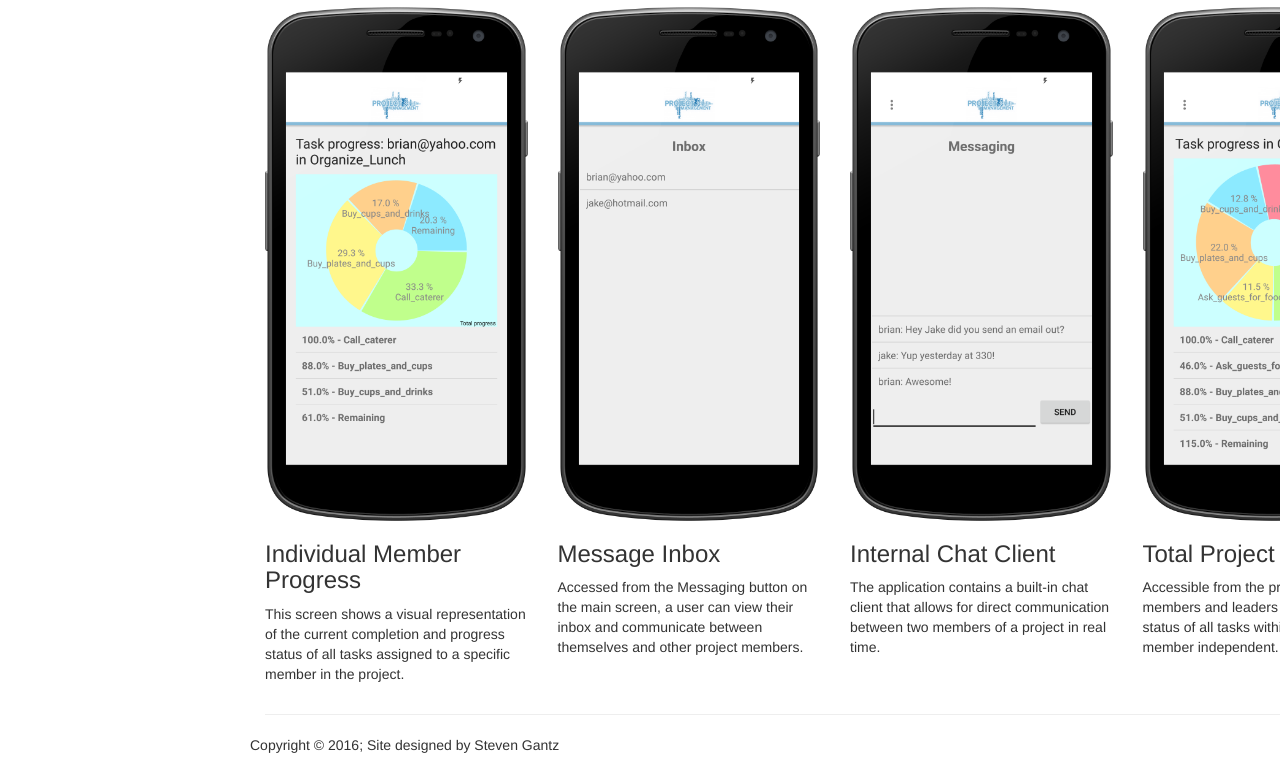
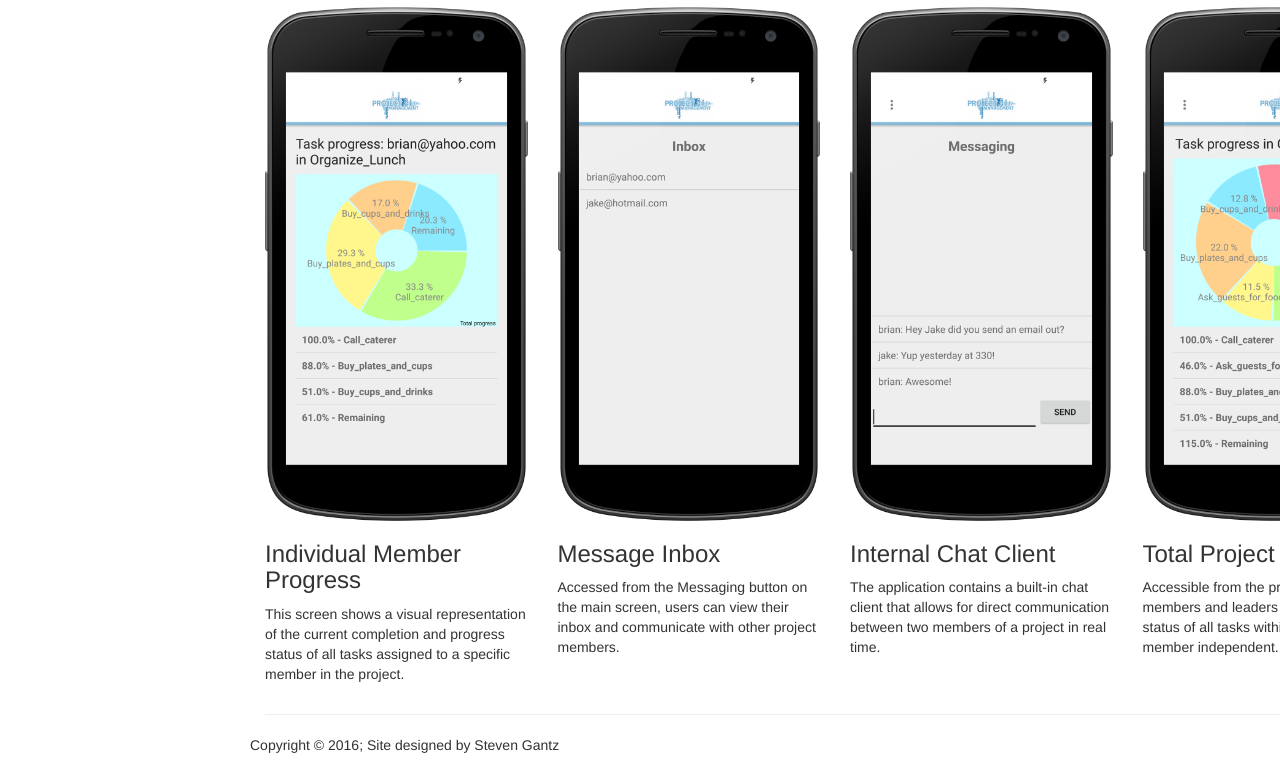
Before and after one commit to StevenPG/ProjectManagement, a plain HTML site: page index.html in a window 1280 px wide. Shown: the part 2884-3649 px from the top of the page. Drawn offline with Linux system fonts and the light colour scheme.

Commit message:
awkward wording

```diff
--- a/index.html
+++ b/index.html
@@ -323,8 +323,8 @@
                     Message Inbox
                 </h3>
                 <p>
-					Accessed from the Messaging button on the main screen, a user can view their
-					inbox and communicate between themselves and other project members.
+					Accessed from the Messaging button on the main screen, users can view their
+					inbox and communicate with other project members.
 				</p>
 			</div>
             <div class="col-md-3 portfolio-item">
```
